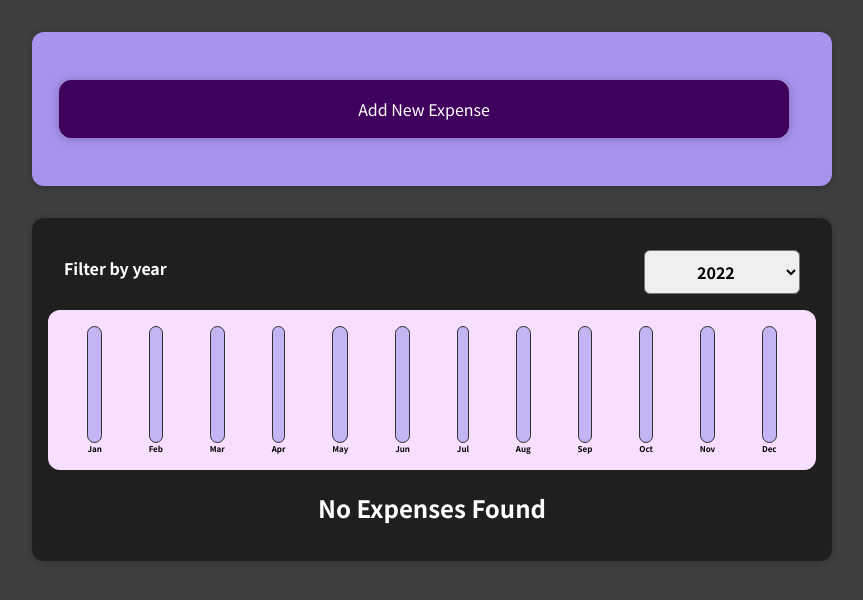
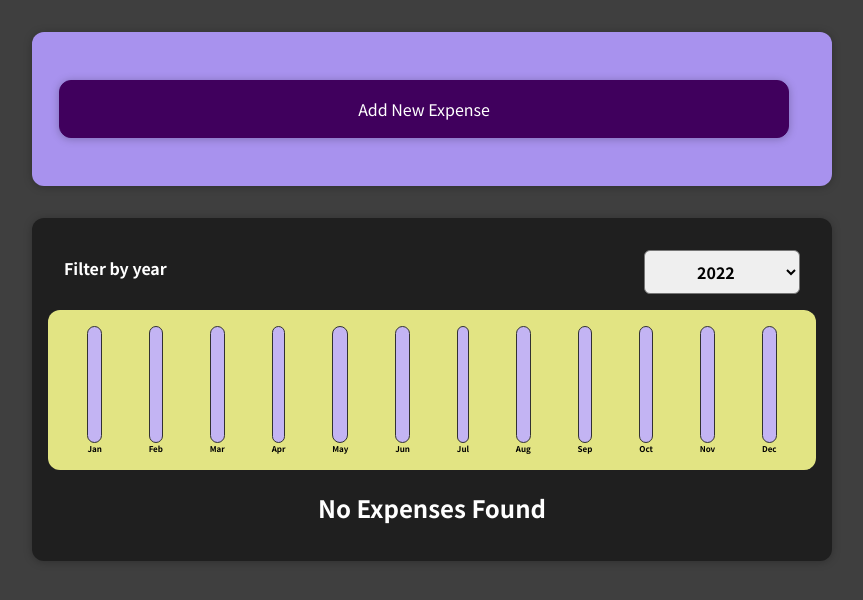
Before and after one commit to 0lgaP/Expense-Tracker, a React (Create React App) app: page / in a window 1280 px wide. Shown: the top 600 px of the page, without its empty margins (208-1071 px from the left). Built offline with nearby package versions, Linux system fonts and the light colour scheme.

Commit message:
color change in Chart.css

```diff
--- a/src/components/Chart/Chart.css
+++ b/src/components/Chart/Chart.css
@@ -1,7 +1,7 @@
 .chart {
   padding: 1rem;
   border-radius: 12px;
-  background-color: #f8dfff;
+  background-color: #e2e483;
   text-align: center;
   display: flex;
   justify-content: space-around;
```
